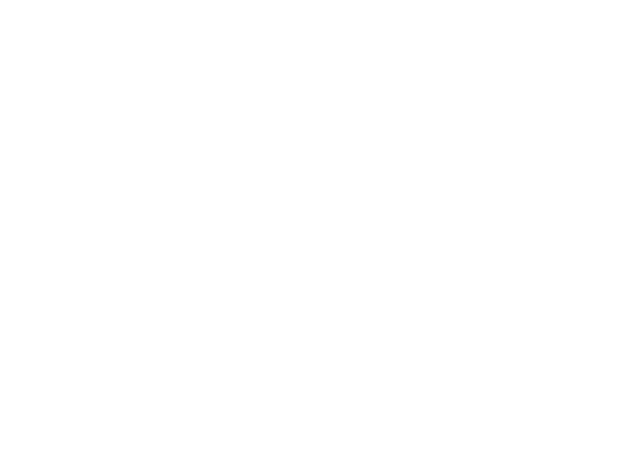
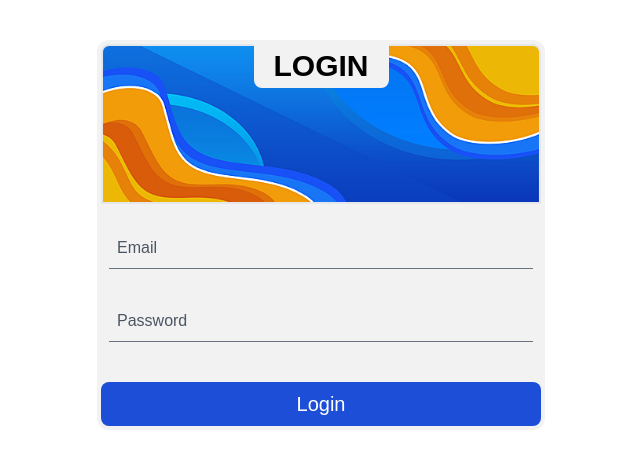
Before and after one commit to hardiya-himanshu/ViiTube, a React (Vite) app in the folder frontend/: page /login in a window 1280 px wide. Shown: the top 468 px of the page, without its empty margins (319-959 px from the left). Built offline with nearby package versions, Linux system fonts and the light colour scheme; a web font is replaced by a local one.

Commit message:
login component

```diff
--- a/frontend/src/components/pages/Login.jsx
+++ b/frontend/src/components/pages/Login.jsx
@@ -1,11 +1,80 @@
-import React from 'react'
+import React from 'react';
+import { useForm, Controller } from 'react-hook-form';
+import ViiTubeTheme from '../../utils/ViiTubeTheme';
+import '../../css/BlurAnimatedBg.css'
 
-function Login() {
+const Login = ({darkMode}) => {
+
+  const {
+    control,
+    register,
+    handleSubmit,
+    formState: { errors },
+  } = useForm();
+
+  const onSubmit = (data) => {
+    console.log(data);
+    // Handle form submission (send data to the server)
+  };
+
+
   return (
-    <div>
+    <div className='w-full'>
+    <div className={`${darkMode?"bg-customDark text-customWhite":"bg-customLight text-customBlack"} max-w-md mx-auto mt-10 overflow-hidden rounded-xl p-1`}>
 
+      <form onSubmit={handleSubmit(onSubmit)} className=' relative flex flex-col items-center rounded-xl'>
+
+      <h2 className={`${darkMode?"bg-customDark text-customWhite":"bg-customLight text-customBlack"}  absolute font-bold text-center w-fit text-3xl  px-5 py-1 rounded-b-lg z-30`}>LOGIN</h2>
+
+        <div className='h-40 relative w-full bg-[url("/login-bg.jpg")] bg-cover bg-center rounded-t-lg bg-gray-700 border-2'></div>
+
+        {/* Email */}
+        <div className="mb-4 mt-4 p-2 w-full">
+          {/* <label className="block text-sm font-medium mb-1">Email</label> */}
+          <input
+            type="email"
+            className={`outline-none border-b placeholder:text-gray-600 ${darkMode?"border-white":"border-gray-500"} p-2 w-full bg-transparent`}
+            placeholder='Email'
+            {...register('email', {
+              required: 'Email is required',
+              pattern: {
+                value: /^\S+@\S+$/i,
+                message: 'Invalid email address',
+              },
+            })}
+          />
+          {errors.email && <div className="border border-red-500 duration-150 shadow-sm shadow-red-500 h-full w-full"></div>}
+        </div>
+
+        {/* Password */}
+        <div className="mb-4 p-2 w-full">
+          {/* <label className="block text-sm font-medium mb-1">Password</label> */}
+          <input
+            type="password"
+            className={`outline-none border-b placeholder:text-gray-600 ${darkMode?"border-white":"border-gray-500"} p-2 w-full bg-transparent`}
+            placeholder='Password'
+            {...register('password', {
+              required: 'Password is required',
+              minLength: {
+                value: 6,
+                message: 'Password must be at least 6 characters long',
+              },
+            })}
+          />
+          {errors.password &&  <div className="border border-red-500 duration-150 shadow-sm shadow-red-500 h-full w-full"></div>}
+          {errors.password &&  <p className=" text-red-500 duration-150 ">{errors.password.message}</p>}
+        </div>
+
+        <button
+          type="submit"
+          className="bg-blue-700 text-white mt-4 p-2 text-xl rounded-lg w-full"
+        >
+          Login
+        </button>
+      </form>
     </div>
-  )
-}
+    </div>
+  );
+};
 
-export default Login
+export default ViiTubeTheme(Login);
--- a/frontend/src/components/pages/Signup.jsx
+++ b/frontend/src/components/pages/Signup.jsx
@@ -1,6 +1,7 @@
 import React, {useRef, useState} from 'react';
 import { useForm, Controller } from 'react-hook-form';
 import ViiTubeTheme from '../../utils/ViiTubeTheme';
+
 
 const Signup = ({darkMode}) => {
   const[avatar, setAvatar] = useState("")
@@ -224,7 +225,7 @@ const Signup = ({darkMode}) => {
 
         <button
           type="submit"
-          className="bg-blue-700 text-white p-2 text-xl rounded-lg w-full"
+          className="bg-blue-700 text-white mt-4 p-2 text-xl rounded-lg w-full"
         >
           Register
         </button>
--- /dev/null
+++ b/frontend/src/css/BlurAnimatedBg.css
@@ -0,0 +1,31 @@
+@keyframes gradientAnimation {
+    0% {
+      background-position: 0% 50%;
+    }
+    50% {
+      background-position: 100% 50%;
+    }
+    100% {
+      background-position: 0% 50%;
+    }
+  }
+
+  .gradient-background {
+    background: linear-gradient(270deg, rgba(173,216,230,1) 0%, rgba(255,255,255,1) 50%, rgba(0,191,255,1) 100%);
+    background-size: 100% 100%;
+    animation: gradientAnimation 8s ease infinite;
+    filter: blur(30px);
+    position: relative;
+    z-index: -1;
+  }
+
+  .gradient-background::before {
+    content: '';
+    position: absolute;
+    top: 0;
+    left: 0;
+    width: 100%;
+    height: 100%;
+    background: inherit;
+    filter: blur(40px);
+  }
--- a/frontend/tailwind.config.js
+++ b/frontend/tailwind.config.js
@@ -6,6 +6,15 @@ export default {
   ],
   theme: {
     extend: {
+      animation: {
+        'gradient-blur': 'gradientBlur 4s ease infinite',
+      },
+      keyframes: {
+        gradientBlur: {
+          '0%, 100%': { filter: 'blur(20px)', backgroundPosition: '0% 50%' },
+          '50%': { filter: 'blur(30px)', backgroundPosition: '100% 50%' },
+        },
+      },
       colors: {
         customLight: '#F2F2F2',
         customLight2: '#FFFFFF',
```
Also changed, not shown: frontend/public/login-bg.jpg (added). Lines whose indentation alone changed are shown as unchanged.
